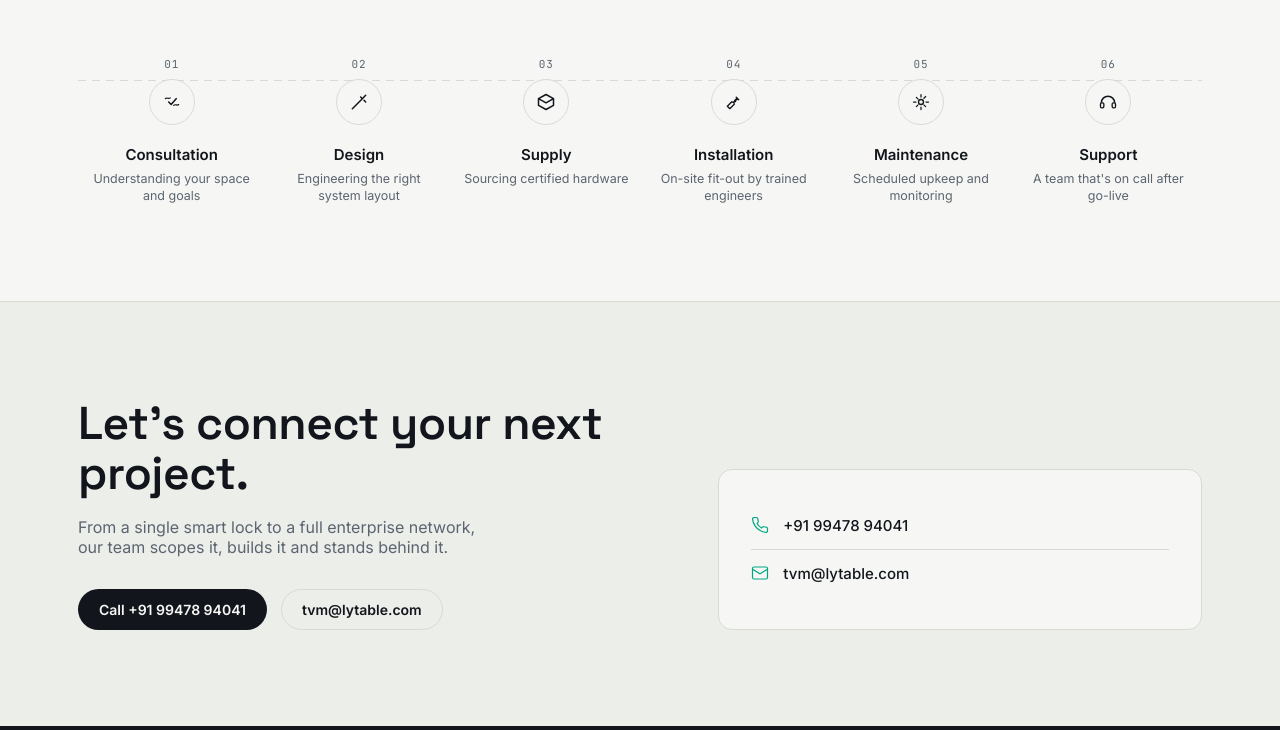
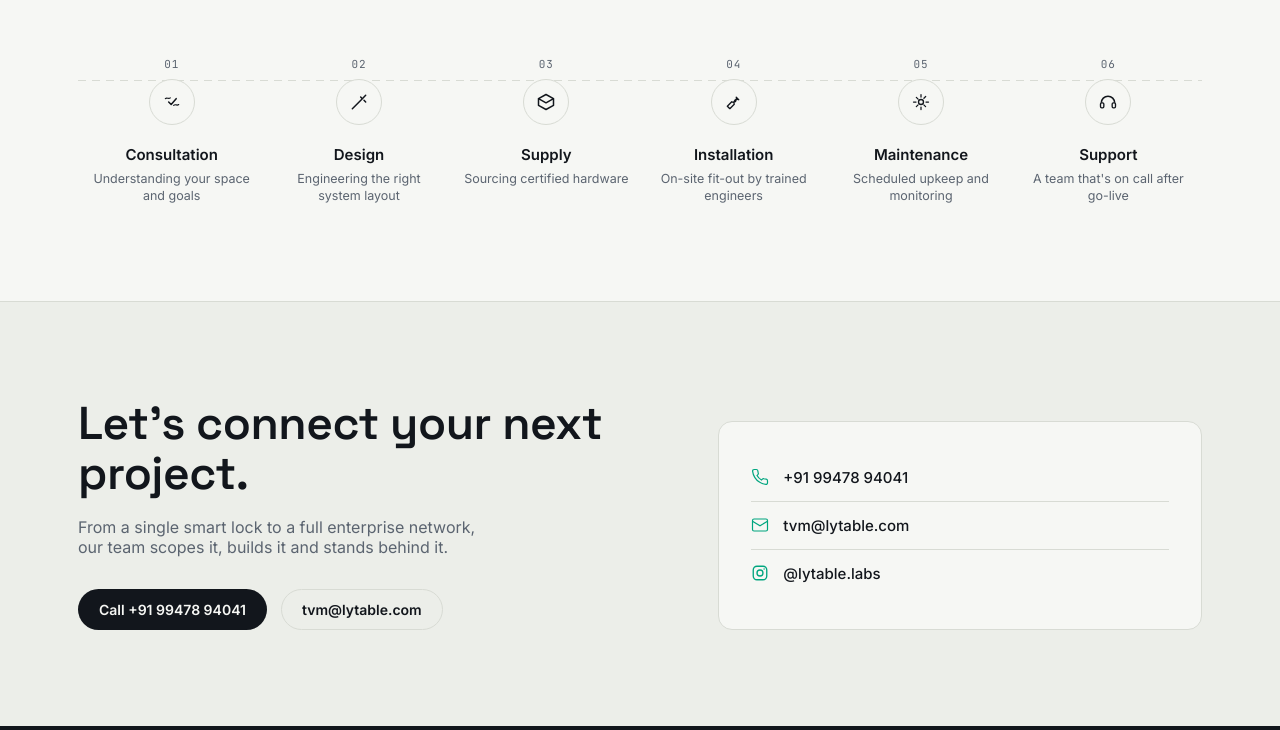
Before and after one commit to afrashamim/Lytable, a plain HTML site: page index.html in a window 1280 px wide. Shown: the part 1622-2352 px from the top of the page. Drawn offline with Linux system fonts and the light colour scheme.

Commit message:
Update index.html

```diff
--- a/index.html
+++ b/index.html
@@ -198,6 +198,22 @@
         <svg viewBox="0 0 24 24" fill="none"><rect x="2" y="4" width="20" height="16" rx="2" stroke="currentColor" stroke-width="1.6"/><path d="m2 7 10 6 10-6" stroke="currentColor" stroke-width="1.6"/></svg>
         <a href="mailto:tvm@lytable.com">tvm@lytable.com</a>
       </div>
+      <div class="contact-row">
+  <svg viewBox="0 0 24 24" fill="none">
+    <rect x="3" y="3" width="18" height="18" rx="5"
+          stroke="currentColor" stroke-width="1.8"/>
+    <circle cx="12" cy="12" r="4"
+            stroke="currentColor" stroke-width="1.8"/>
+    <circle cx="17.5" cy="6.5" r="1"
+            fill="currentColor"/>
+  </svg>
+
+  <a href="https://www.instagram.com/lytable.labs/"
+     target="_blank"
+     rel="noopener noreferrer">
+    @lytable.labs
+  </a>
+</div>
     </div>
   </div>
 </section>
```
